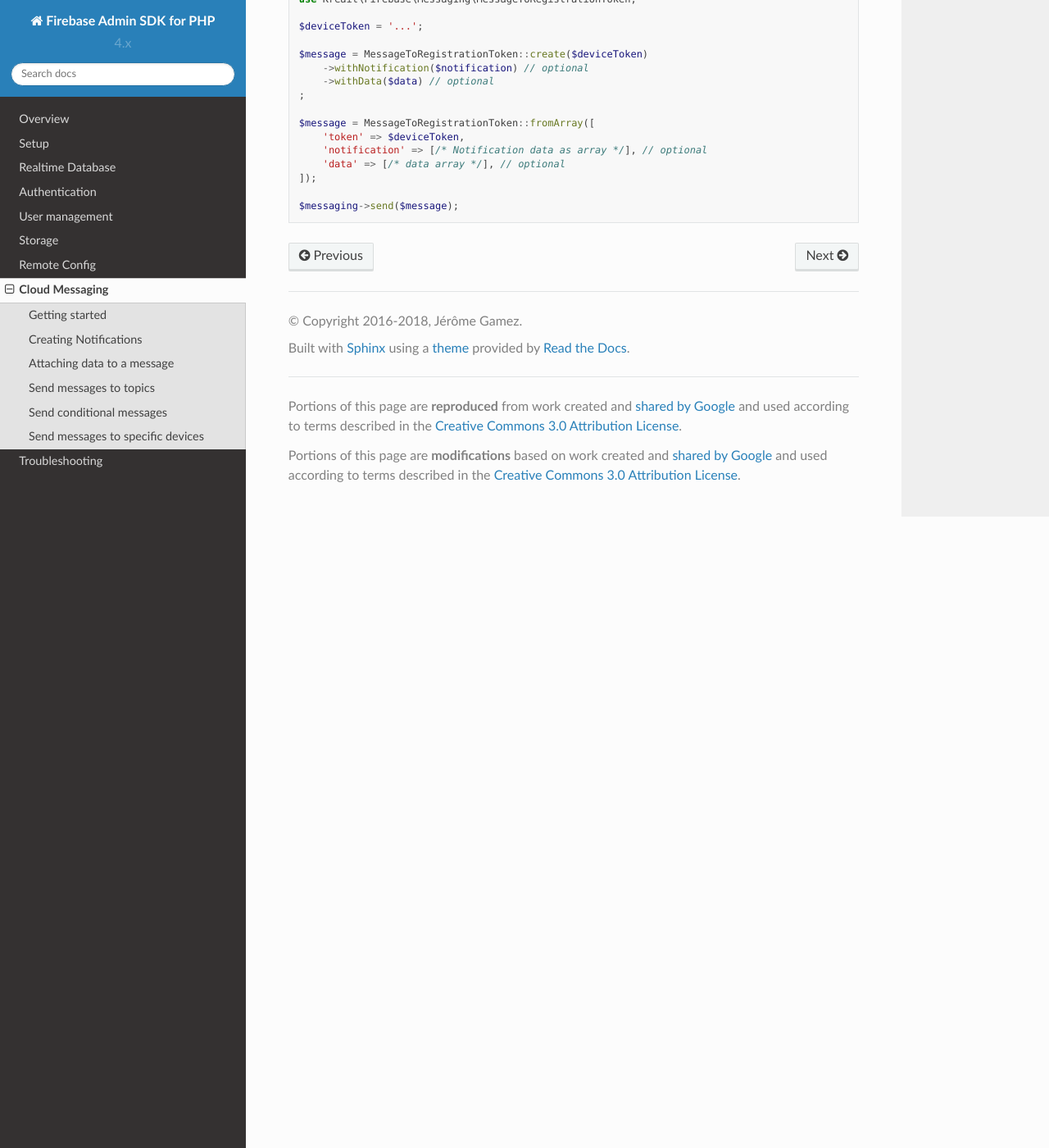
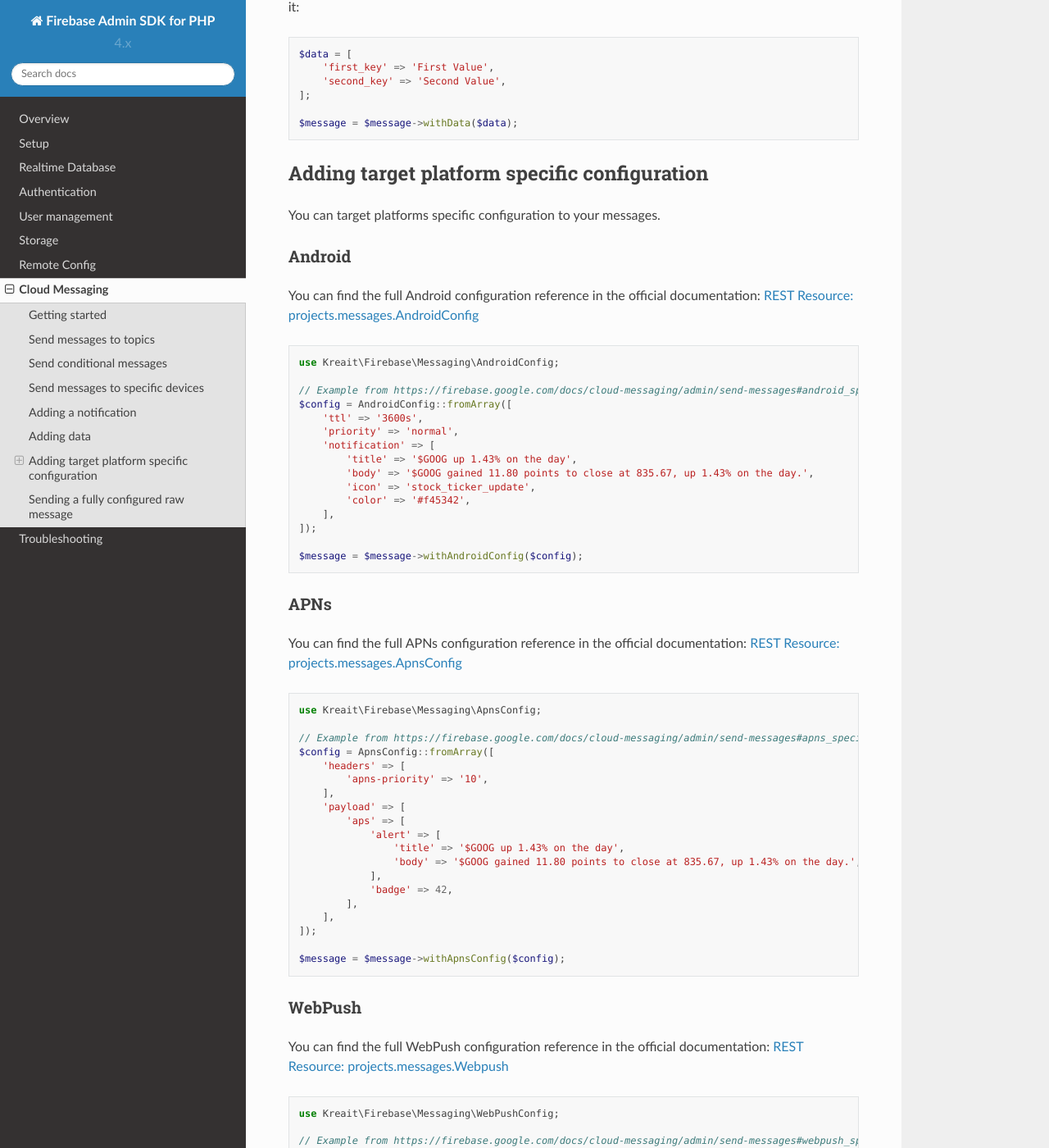
Before and after one commit to kreait/firebase-php, a Sphinx documentation site: the page built from docs/cloud-messaging.rst, in a window 1280 px wide and 1400 px high, scrolled down 3960 px. Shown: the whole window at 82% size. Built offline with Sphinx 7.4.7 and the Read the Docs theme 2.0.0, drawn with Linux system fonts in a browser that asks for light colours; some of the changed text lies outside the part shown.

Commit message:
Update messaging docs

```diff
--- a/docs/cloud-messaging.rst
+++ b/docs/cloud-messaging.rst
@@ -45,59 +42,7 @@ A message can contain:
 
 - A notification ``Kreait\Firebase\Messaging\Notification``
 - Arbitrary data as an array of key-value pairs where all keys and values are strings
-
-**********************
-Creating Notifications
-**********************
-
-A notification is an instance of ``Kreait\Firebase\Messaging\Notification`` and can be
-created in one of the following ways. The title and the body of a notification
-are both optional.
-
-.. code-block:: php
-
-    use Kreait\Firebase\Messaging\Notification;
-
-    $title = 'My Notification Title';
-    $body = 'My Notification Body';
-
-    $notification = Notification::fromArray([
-        'title' => $title,
-        'body' => $body
-    ]);
-
-    $notification = Notification::create($title, $body);
-
-    $notification = Notification::create()
-        ->withTitle($title)
-        ->withBody($body);
-
-Once you have created a message with one of the methods described below,
-you can attach the notification to it:
-
-.. code-block:: php
-
-    $message = $message->withNotification($notification);
-
-***************************
-Attaching data to a message
-***************************
-
-The data attached to a message must be an array of key-value pairs
-where all keys and values are strings.
-
-Once you have created a message with one of the methods described below,
-you can attach data to it:
-
-.. code-block:: php
-
-    $data = [
-        'first_key' => 'First Value',
-        'second_key' => 'Second Value',
-    ];
-
-    $message = $message->withData($data);
-
+- Target platform specific configuration
 
 ***********************
 Send messages to topics
@@ -194,3 +139,192 @@ Each of the Firebase client SDKs are able to generate these registration tokens:
     ]);
 
     $messaging->send($message);
+
+
+*********************
+Adding a notification
+*********************
+
+A notification is an instance of ``Kreait\Firebase\Messaging\Notification`` and can be
+created in one of the following ways. The title and the body of a notification
+are both optional.
+
+.. code-block:: php
+
+    use Kreait\Firebase\Messaging\Notification;
+
+    $title = 'My Notification Title';
+    $body = 'My Notification Body';
+
+    $notification = Notification::fromArray([
+        'title' => $title,
+        'body' => $body
+    ]);
+
+    $notification = Notification::create($title, $body);
+
+    $notification = Notification::create()
+        ->withTitle($title)
+        ->withBody($body);
+
+Once you have created a message with one of the methods described below,
+you can attach the notification to it:
+
+.. code-block:: php
+
+    $message = $message->withNotification($notification);
+
+***********
+Adding data
+***********
+
+The data attached to a message must be an array of key-value pairs
+where all keys and values are strings.
+
+Once you have created a message with one of the methods described below,
+you can attach data to it:
+
+.. code-block:: php
+
+    $data = [
+        'first_key' => 'First Value',
+        'second_key' => 'Second Value',
+    ];
+
+    $message = $message->withData($data);
+
+*********************************************
+Adding target platform specific configuration
+*********************************************
+
+You can target platforms specific configuration to your messages.
+
+Android
+-------
+
+You can find the full Android configuration reference in the official documentation:
+`REST Resource: projects.messages.AndroidConfig <https://firebase.google.com/docs/reference/fcm/rest/v1/projects.messages#androidconfig>`_
+
+.. code-block:: php
+
+    use Kreait\Firebase\Messaging\AndroidConfig;
+
+    // Example from https://firebase.google.com/docs/cloud-messaging/admin/send-messages#android_specific_fields
+    $config = AndroidConfig::fromArray([
+        'ttl' => '3600s',
+        'priority' => 'normal',
+        'notification' => [
+            'title' => '$GOOG up 1.43% on the day',
+            'body' => '$GOOG gained 11.80 points to close at 835.67, up 1.43% on the day.',
+            'icon' => 'stock_ticker_update',
+            'color' => '#f45342',
+        ],
+    ]);
+
+    $message = $message->withAndroidConfig($config);
+
+APNs
+----
+
+You can find the full APNs configuration reference in the official documentation:
+`REST Resource: projects.messages.ApnsConfig <https://firebase.google.com/docs/reference/fcm/rest/v1/projects.messages#apnsconfig>`_
+
+.. code-block:: php
+
+    use Kreait\Firebase\Messaging\ApnsConfig;
+
+    // Example from https://firebase.google.com/docs/cloud-messaging/admin/send-messages#apns_specific_fields
+    $config = ApnsConfig::fromArray([
+        'headers' => [
+            'apns-priority' => '10',
+        ],
+        'payload' => [
+            'aps' => [
+                'alert' => [
+                    'title' => '$GOOG up 1.43% on the day',
+                    'body' => '$GOOG gained 11.80 points to close at 835.67, up 1.43% on the day.',
+                ],
+                'badge' => 42,
+            ],
+        ],
+    ]);
+
+    $message = $message->withApnsConfig($config);
+
+
+WebPush
+-------
+
+You can find the full WebPush configuration reference in the official documentation:
+`REST Resource: projects.messages.Webpush <https://firebase.google.com/docs/reference/fcm/rest/v1/projects.messages#webpushconfig>`_
+
+.. code-block:: php
+
+    use Kreait\Firebase\Messaging\WebPushConfig;
+
+    // Example from https://firebase.google.com/docs/cloud-messaging/admin/send-messages#webpush_specific_fields
+    $config = ApnsConfig::fromArray([
+        'notification' => [
+            'title' => '$GOOG up 1.43% on the day',
+            'body' => '$GOOG gained 11.80 points to close at 835.67, up 1.43% on the day.',
+            'icon' => 'https://my-server/icon.png',
+        ],
+    ]);
+
+    $message = $message->withWebPushConfig($config);
+
+**************************************
+Sending a fully configured raw message
+**************************************
+
+.. note::
+    The message will be parsed and validated by the SDK.
+
+.. code-block:: php
+
+    $firebase
+        ->getMessaging()
+        ->send([
+            'topic' => 'my-topic',
+            // 'condition' => "'TopicA' in topics && ('TopicB' in topics || 'TopicC' in topics)",
+            // 'token' => '...',
+            'notification' => [
+                'title' => 'Notification title',
+                'body' => 'Notification body',
+            ],
+            'data' => [
+                'key_1' => 'Value 1',
+                'key_2' => 'Value 2',
+            ],
+            'android' => [
+                'ttl' => '3600s',
+                'priority' => 'normal',
+                'notification' => [
+                    'title' => '$GOOG up 1.43% on the day',
+                    'body' => '$GOOG gained 11.80 points to close at 835.67, up 1.43% on the day.',
+                    'icon' => 'stock_ticker_update',
+                    'color' => '#f45342',
+                ],
+            ],
+            'apns' => [
+                'headers' => [
+                    'apns-priority' => '10',
+                ],
+                'payload' => [
+                    'aps' => [
+                        'alert' => [
+                            'title' => '$GOOG up 1.43% on the day',
+                            'body' => '$GOOG gained 11.80 points to close at 835.67, up 1.43% on the day.',
+                        ],
+                        'badge' => 42,
+                    ],
+                ],
+            ],
+            'webpush' => [
+                'notification' => [
+                    'title' => '$GOOG up 1.43% on the day',
+                    'body' => '$GOOG gained 11.80 points to close at 835.67, up 1.43% on the day.',
+                    'icon' => 'https://my-server/icon.png',
+                ],
+            ],
+        ])
```
Also changed, not shown: other parts of docs/cloud-messaging.rst (+0 -3 lines), README.md (+1 -2 lines).
